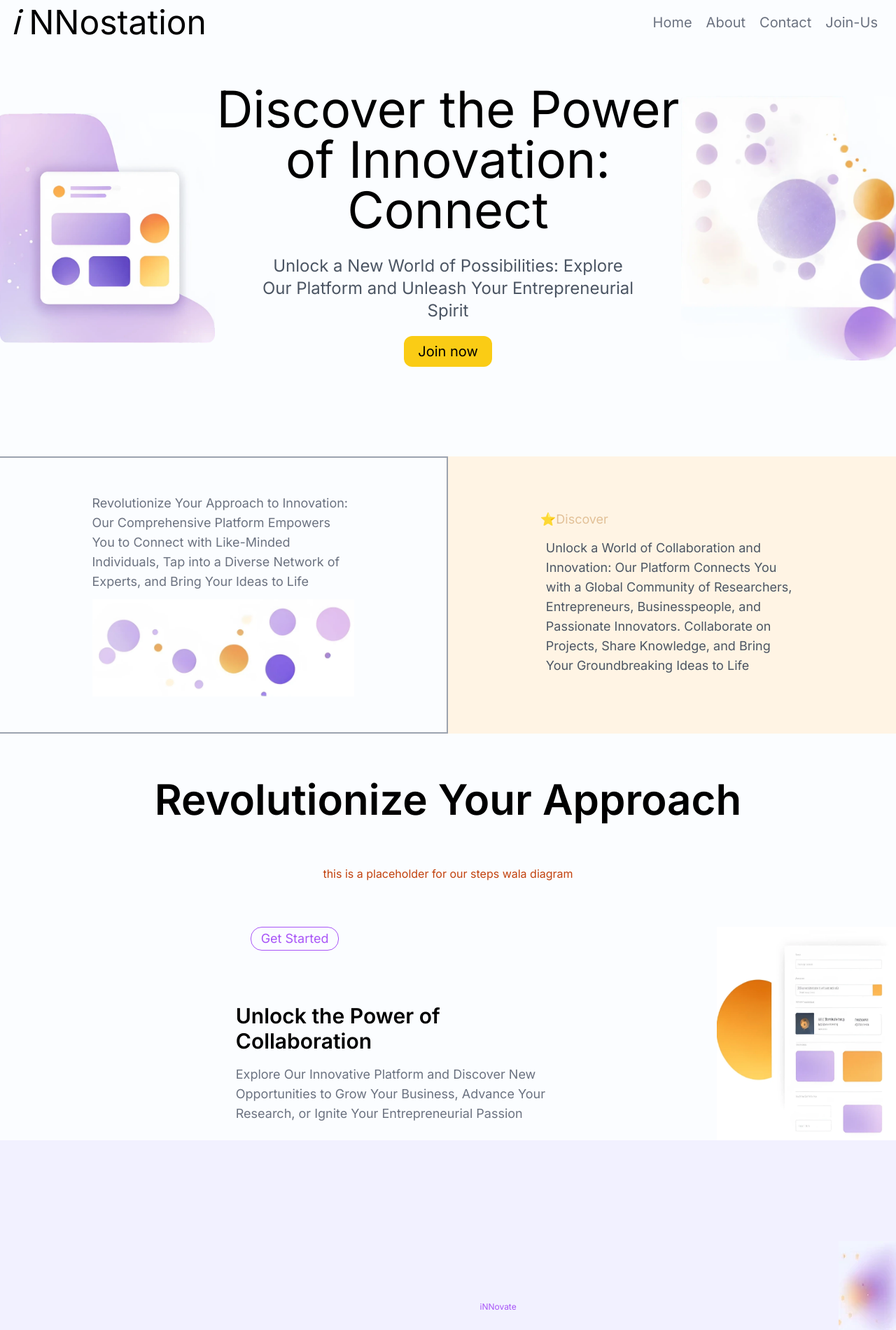
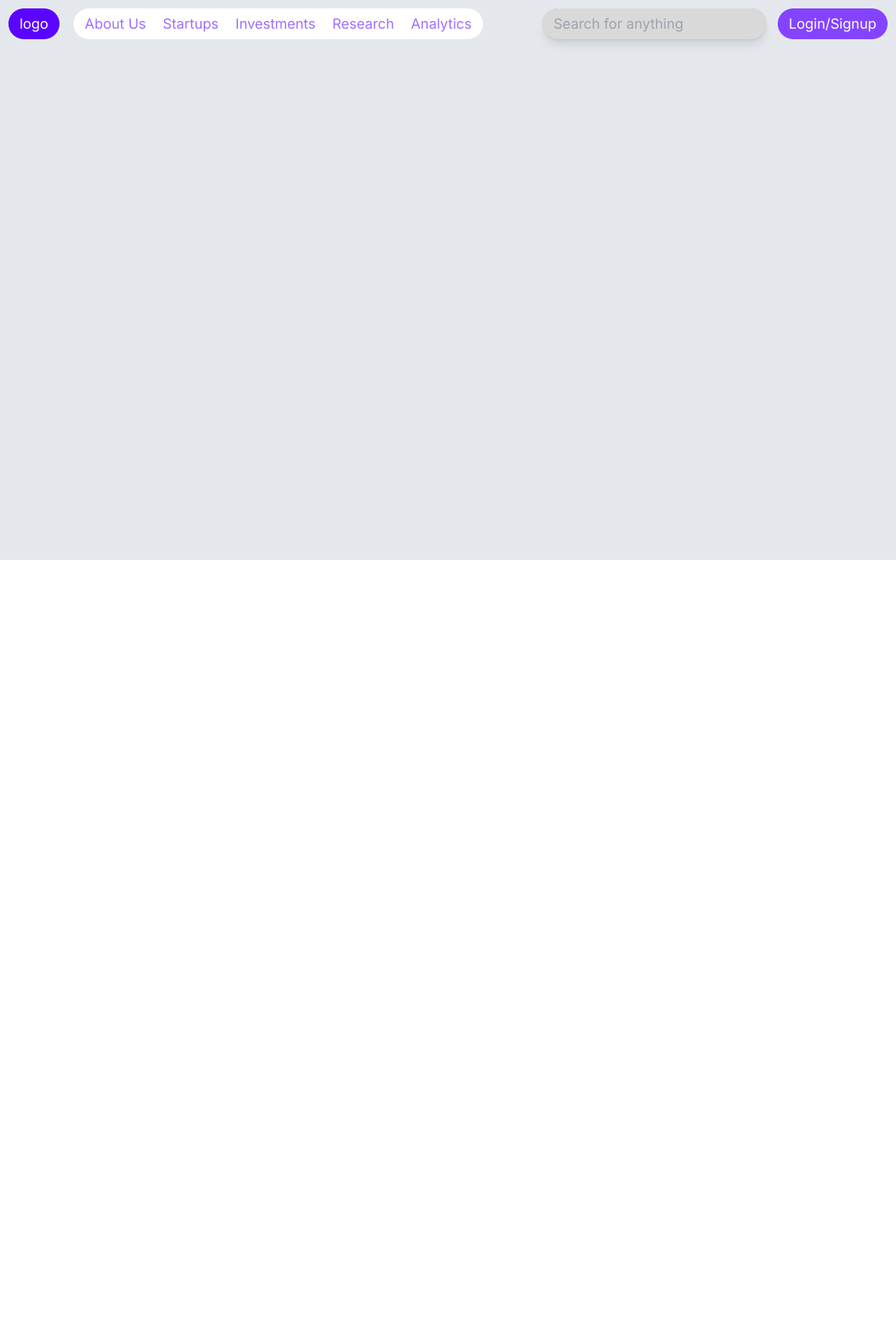
Before and after one commit to shing1Sks/innostation, a Next.js app: page / in a window 1280 px wide. Shown: the top 1900 px of the page at 70% size. After the commit the page ends 800 px from the top, so only its background shows below. Built offline with nearby package versions, Linux system fonts and the light colour scheme.

Commit message:
redoing the landing page

```diff
--- a/app/page.js
+++ b/app/page.js
@@ -1,25 +1,9 @@
-import Footer from "@/components/Footer";
-import Header from "@/components/Header";
-import Page2 from "@/components/Home/Page2";
-import Page3 from "@/components/Home/Page3";
-import Page4 from "@/components/Home/Page4";
-import Page5 from "@/components/Home/Page5";
-import Page6 from "@/components/Home/Page6";
-import Page7 from "@/components/Home/Page7";
 import HomeSec from "@/components/HomeSec";
 
 export default function Home() {
   return (
-    <div className="bg-[#FBFDFF] min-h-screen">
-      <Header />
+    <div className="w-full h-full">
       <HomeSec />
-      <Page2 />
-      <Page3 />
-      <Page4 />
-      <Page5 />
-      <Page6 />
-      <Page7 />
-      <Footer />
     </div>
   );
 }
--- a/components/Header.jsx
+++ b/components/Header.jsx
@@ -2,37 +2,30 @@ import React from "react";
 
 function Header() {
   return (
-    <div className="w-full flex flex-row justify-between align-baseline pt-2 text-black">
-      <div className="flex justify-center align-baseline sm:text-5xl sm:font-normal text-xl font-semibold pl-4">
-        <span>
-          <span className="italic">i </span>NNostation
-        </span>
+    <div className="w-full flex flex-row justify-between">
+      <div className="flex flex-row justify-between gap-x-5 text-xl items-center">
+        <div className="bg-[#5a05ff] text-white rounded-full text-center px-4 py-2">
+          logo
+        </div>
+        <div className="flex flex-row text-[#a06fff] bg-[white] rounded-full px-4 py-2 gap-x-6">
+          <div className="hover:underline">About Us</div>
+          <div className="hover:underline">Startups</div>
+          <div className="hover:underline">Investments</div>
+          <div className="hover:underline">Research</div>
+          <div className="hover:underline">Analytics</div>
+        </div>
       </div>
-      <div className="text-gray-500 text-xl sm:flex justify-center align-baseline hidden pr-4">
-        <a
-          href="Home"
-          className="p-2 hover:border-b-gray-700 hover:border-2 border-2 border-transparent"
-        >
-          Home
-        </a>
-        <a
-          href="About"
-          className="p-2 hover:border-b-gray-700 hover:border-2 border-2 border-transparent"
-        >
-          About
-        </a>
-        <a
-          href="Contact"
-          className="p-2 hover:border-b-gray-700 hover:border-2 border-2 border-transparent"
-        >
-          Contact
-        </a>
-        <a
-          href="Join-Us"
-          className="p-2 hover:border-b-gray-700 hover:border-2 border-2 border-transparent"
-        >
-          Join-Us
-        </a>
+      <div className="flex flex-row text-xl text-gray-500 gap-x-4">
+        <div className="bg-[#d9d9d9] rounded-full text-gray-700 flex items-center justify-center shadow-inner shadow-gray-400">
+          <input
+            type="text"
+            placeholder="Search for anything"
+            className="bg-[#d9d9d9] px-4 py-2 rounded-full focus:outline-none shadow-lg"
+          />
+        </div>
+        <div className="bg-[#8444ff] flex items-center justify-center rounded-full text-white text-xl px-4">
+          Login/Signup
+        </div>
       </div>
     </div>
   );
--- a/components/Home/Page2.jsx
+++ /dev/null
@@ -1,31 +0,0 @@
-import React from "react";
-
-function Page2() {
-  return (
-    <div className="flex flex-col sm:flex-row py-[5%]">
-      <div className="flex flex-col items-center justify-center w-full sm:w-[50%] p-[4%] border-t-2 border-b-2 border-r-2 border-gray-400">
-        <p className="font-normal text-sm sm:text-lg text-gray-500 text-left w-[70%]">
-          Revolutionize Your Approach to Innovation: Our Comprehensive Platform
-          Empowers You to Connect with Like-Minded Individuals, Tap into a
-          Diverse Network of Experts, and Bring Your Ideas to Life
-        </p>
-        <img src="/page2asset.webp" className="pt-[2%] w-[70%]" alt="" />
-      </div>
-      <div className="flex flex-col items-center justify-center bg-[#FFF4E4] w-full sm:w-[50%] p-[4%]">
-        <div className="w-full flex flex-row">
-          <p className="text-[#e2c097] text-left pl-[15%] text-base sm:text-lg pb-[1%]">
-            ⭐Discover
-          </p>
-        </div>
-        <p className="text-gray-600 text-sm w-[70%] sm:text-lg p-2">
-          Unlock a World of Collaboration and Innovation: Our Platform Connects
-          You with a Global Community of Researchers, Entrepreneurs,
-          Businesspeople, and Passionate Innovators. Collaborate on Projects,
-          Share Knowledge, and Bring Your Groundbreaking Ideas to Life
-        </p>
-      </div>
-    </div>
-  );
-}
-
-export default Page2;
--- a/components/Home/Page3.jsx
+++ /dev/null
@@ -1,40 +0,0 @@
-import React from "react";
-
-function Page3() {
-  return (
-    <div className="flex flex-col">
-      <p className="text-xl w-[100%] sm:text-6xl font-semibold text-black text-center">
-        Revolutionize Your Approach
-      </p>
-      <p className="text-center text-orange-700 py-[5%]">
-        this is a placeholder for our steps wala diagram
-      </p>
-      <div className="w-full flex flex-col sm:flex-row">
-        <div className="flex flex-col items-center justify-center">
-          <div className="w-full pl-[5%] sm:pl-[35%] hover:cursor-pointer">
-            <div className="border-[1px] w-fit px-[2%] py-[2px] mb-[10%] text-lg rounded-2xl border-purple-500 text-purple-500">
-              Get Started
-            </div>
-          </div>
-          <div className="sm:ml-[10%] flex flex-col items-center justify-center sm:p-2">
-            <p className="text-black font-semibold sm:w-[50%] text-lg sm:text-3xl">
-              Unlock the Power of Collaboration
-            </p>
-            <p className="text-gray-500 w-[90%] sm:w-[50%] py-4 text-sm sm:text-lg">
-              Explore Our Innovative Platform and Discover New Opportunities to
-              Grow Your Business, Advance Your Research, or Ignite Your
-              Entrepreneurial Passion
-            </p>
-          </div>
-        </div>
-        <img
-          src="/page3asset.webp"
-          className="w-[80%] pl-[10%]sm:pl-0 sm:w-[20%]"
-          alt=""
-        />
-      </div>
-    </div>
-  );
-}
-
-export default Page3;
--- a/components/Home/Page4.jsx
+++ /dev/null
@@ -1,37 +0,0 @@
-import React from "react";
-
-function Page4() {
-  return (
-    <div className="flex sm:flex-row flex-col w-full relative items-center justify-center p-[10%] bg-[#F2F1FF]">
-      <div className=" sm:flex items-center justify-center hidden">
-        <img src="/page4asset.webp" className="w-[80%]" alt="" />
-      </div>
-      <div className="w-full flex flex-col items-center p-[10%] justify-center">
-        <p className="text-xs sm:text-sx text-purple-500 w-full ">iNNovate</p>
-        <p className="text-gray-700 w-full pt-[20px] font-semibold text-2xl sm:text-7xl">
-          Transform
-        </p>
-        <p className="font-medium text-lg sm:text-3xl my-[2%] text-gray-600">
-          Unleash Your Entrepreneurial Spirit: Our Platform Empowers You to
-          Connect, Collaborate, and Bring Your Innovative Ideas to Life
-        </p>
-        <p className="font-medium text-sm sm:text-xl my-[2%] text-gray-400">
-          Discover a New World of Possibilities: Our Comprehensive Platform
-          Connects You with a Global Community of Innovators, Researchers, and
-          Entrepreneurs
-        </p>
-        <p className="text-md text-purple-500 w-full pt-3">Join Now</p>
-      </div>
-      <div className="hidden sm:block ">
-        <img
-          src="/pg4assb.webp"
-          className="absolute right-0 bottom-[70%]"
-          alt=""
-        />
-        <img src="/pg4assc.webp" className="absolute right-0" alt="" />
-      </div>
-    </div>
-  );
-}
-
-export default Page4;
--- a/components/Home/Page5.jsx
+++ /dev/null
@@ -1,31 +0,0 @@
-import React from "react";
-
-function Page5() {
-  return (
-    <div className="flex flex-col sm:flex-row items-center justify-center">
-      <div className="flex items-center justify-center flex-col p-[10%]">
-        <p className="text-[#EDA57A] w-full pb-[8%] text-lg sm:text-2xl font-medium">
-          Embrace the Future of Innovation
-        </p>
-        <p className="text-gray-600 text-sm sm:text-xl w-[100%]">
-          Revolutionize Your Approach to Innovation: Explore Our Comprehensive
-          Platform and Connect with a Diverse Network of Experts, Entrepreneurs,
-          and Passionate Innovators. Collaborate on Projects, Share Knowledge,
-          and Unlock New Opportunities for Growth and Success
-        </p>
-      </div>
-      <div className="flex items-center justify-center flex-col p-[10%] bg-[#FFF6E3]">
-        <p className="text-[#EDA57A] w-full pb-[8%] text-lg sm:text-2xl font-medium">
-          Explore
-        </p>
-        <p className="text-gray-600 text-sm sm:text-xl w-[100%]">
-          Unlock the Full Potential of Your Ideas: Our Platform Empowers You to
-          Collaborate with Like-Minded Individuals, Access a Wealth of
-          Resources, and Bring Your Innovative Concepts to Life
-        </p>
-      </div>
-    </div>
-  );
-}
-
-export default Page5;
--- a/components/Home/Page6.jsx
+++ /dev/null
@@ -1,25 +0,0 @@
-import React from "react";
-
-function Page6() {
-  return (
-    <div className="flex flex-col items-center justify-center sm:flex-row">
-      <div className="flex flex-col items-start justify-center p-[10%]">
-        <p className="text-gray-700 w-full font-semibold text-lg sm:text-3xl pb-[6%]">
-          Innovate with Purpose
-        </p>
-        <p className="text-gray-500 text-sm sm:text-xl pb-[4%] w-full sm:w-[70%]">
-          Discover the Power of Collaboration: Our Platform Connects You with a
-          Global Community of Researchers, Entrepreneurs, and Visionaries.
-          Collaborate on Projects, Share Knowledge, and Unlock New Pathways to
-          Success
-        </p>
-        <p className="text-gray-400 w-full">Join Now</p>
-      </div>
-      <div>
-        <img src="page6asset.webp" className="w-full" alt="" />
-      </div>
-    </div>
-  );
-}
-
-export default Page6;
--- a/components/Home/Page7.jsx
+++ /dev/null
@@ -1,19 +0,0 @@
-import React from "react";
-
-function Page7() {
-  return (
-    <div className="bg-[#EDE8FD] flex flex-col items-center justify-center px-[6%] py-[5%]">
-      <p className="text-gray-900 text-xl font-semibold sm:text-5xl pb-[5%]">
-        Explore the Possibilities
-      </p>
-      <div className="bg-[#FA7D1D] text-gray-100 py-1 px-2 sm:py-4 sm:px-6 text-xl sm:text-2xl hover:cursor-pointer rounded-xl mb-[3%]">
-        Get Started
-      </div>
-      <p className="text-lg sm:text-xl text-gray-600 pb-[3%]">
-        Unlock Your Potential
-      </p>
-    </div>
-  );
-}
-
-export default Page7;
--- /dev/null
+++ b/components/Home/page1.jsx
@@ -0,0 +1,7 @@
+import React from "react";
+
+function page1() {
+  return <div>page1</div>;
+}
+
+export default page1;
--- a/components/HomeSec.jsx
+++ b/components/HomeSec.jsx
@@ -1,30 +1,10 @@
 import React from "react";
+import Header from "./Header";
 
 function HomeSec() {
   return (
-    <div className="text-black w-full items-center flex flex-row py-[5%] justify-between">
-      <img
-        src="./assetleft.webp"
-        className="w-[24%] rounded-xl pt-2 sm:block hidden"
-        alt=""
-      />
-      <div className="flex flex-col items-center justify-center">
-        <p className="text-lg sm:text-7xl text-center font-[400] pb-7">
-          Discover the Power of Innovation: Connect
-        </p>
-        <p className="text-md sm:text-2xl text-center px-[10%] pb-5 text-gray-600">
-          Unlock a New World of Possibilities: Explore Our Platform and Unleash
-          Your Entrepreneurial Spirit
-        </p>
-        <button className="bg-yellow-400 rounded-xl text-lg sm:text-xl w-[80%] sm:w-fit py-2 sm:px-5">
-          Join now
-        </button>
-      </div>
-      <img
-        src="./assetright.webp"
-        className="w-[24%] rounded-xl pt-2 sm:block hidden"
-        alt=""
-      />
+    <div className="bg-[#e4e8ec] min-h-screen p-3">
+      <Header />
     </div>
   );
 }
```
